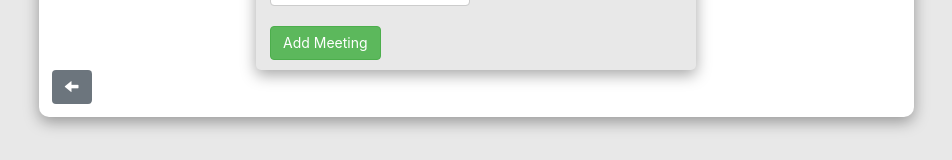
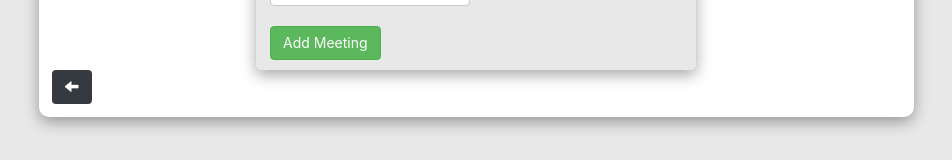
Before and after one commit to filipecamargos/React-Meeting-Planner-UI-APP, a React (Create React App) app: page / in a window 1280 px wide. Both pictures are taken after a click on the button 250 px from the left and 224 px from the top of the page. Shown: the part 587-747 px from the top of the page, without its empty margins (164-1116 px from the left). Built offline with nearby package versions, Linux system fonts and the light colour scheme; no server answers.

Commit message:
BTN color changed

```diff
--- a/src/Meeting/AddNewMeeting.js
+++ b/src/Meeting/AddNewMeeting.js
@@ -223,7 +223,7 @@ const AddNewMeeting = (props) => {
                     </div>
                 </div>
             </form>
-            <button onClick={e => props.refToResetState()} className="btn btn-secondary">
+            <button onClick={e => props.refToResetState()} className="btn btn-dark">
                 <i className="glyphicon glyphicon-arrow-left"></i>
             </button>
         </div>
```
